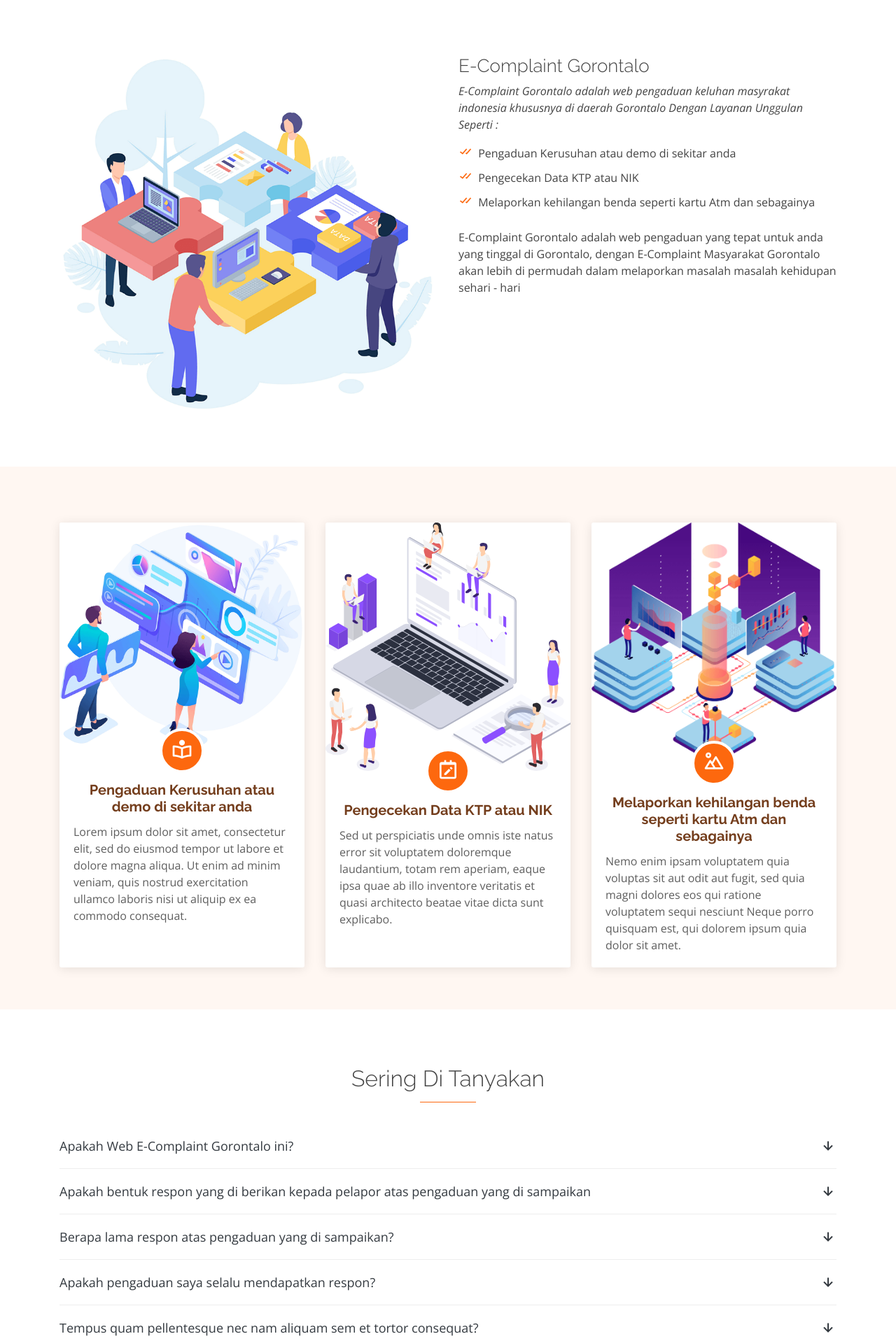
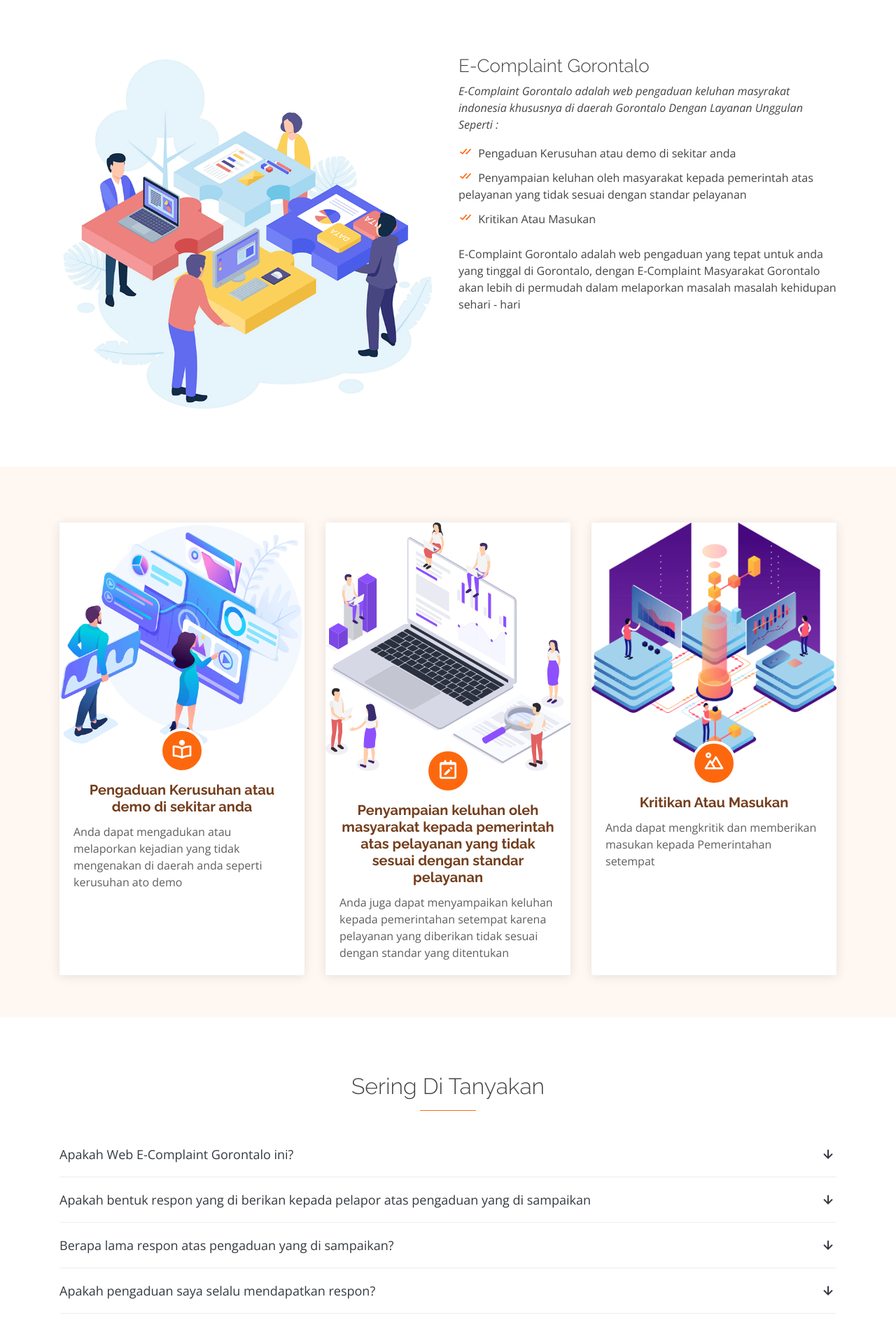
Before and after one commit to Dhnzz/appem2, a PHP site: page /appem2/ in a window 1280 px wide. Shown: the part 641-2558 px from the top of the page at 70% size. Run offline with PHP 8.4, Linux system fonts and the light colour scheme.

Commit message:
update caption di landing page

```diff
--- a/index.php
+++ b/index.php
@@ -81,8 +81,8 @@
             </p>
             <ul>
               <li><i class="bx bx-check-double"></i> Pengaduan Kerusuhan atau demo di sekitar anda</li>
-              <li><i class="bx bx-check-double"></i> Pengecekan Data KTP atau NIK </li>
-              <li><i class="bx bx-check-double"></i> Melaporkan kehilangan benda seperti kartu Atm dan sebagainya</li>
+              <li><i class="bx bx-check-double"></i> Penyampaian keluhan oleh masyarakat kepada pemerintah atas pelayanan yang tidak sesuai dengan standar pelayanan</li>
+              <li><i class="bx bx-check-double"></i> Kritikan Atau Masukan</li>
             </ul>
             <p>
                E-Complaint Gorontalo adalah web pengaduan yang tepat untuk anda yang tinggal di Gorontalo, dengan E-Complaint Masyarakat Gorontalo akan lebih di permudah dalam melaporkan masalah masalah kehidupan sehari - hari
@@ -106,7 +106,7 @@
               </div>
               <div class="card-body">
                 <h5 class="card-title"><a href="http://localhost/appem2/index.php">Pengaduan Kerusuhan atau demo di sekitar anda</a></h5>
-                <p class="card-text">Lorem ipsum dolor sit amet, consectetur elit, sed do eiusmod tempor ut labore et dolore magna aliqua. Ut enim ad minim veniam, quis nostrud exercitation ullamco laboris nisi ut aliquip ex ea commodo consequat. </p>
+                <p class="card-text">Anda dapat mengadukan atau melaporkan kejadian yang tidak mengenakan di daerah anda seperti kerusuhan ato demo </p>
               </div>
             </div>
           </div>
@@ -117,8 +117,8 @@
                 <i class="bx bx-calendar-edit"></i>
               </div>
               <div class="card-body">
-                <h5 class="card-title"><a href="http://localhost/appem2/index.php">Pengecekan Data KTP atau NIK</a></h5>
-                <p class="card-text">Sed ut perspiciatis unde omnis iste natus error sit voluptatem doloremque laudantium, totam rem aperiam, eaque ipsa quae ab illo inventore veritatis et quasi architecto beatae vitae dicta sunt explicabo. </p>
+                <h5 class="card-title"><a href="http://localhost/appem2/index.php">Penyampaian keluhan oleh masyarakat kepada pemerintah atas pelayanan yang tidak sesuai dengan standar pelayanan</a></h5>
+                <p class="card-text">Anda juga dapat menyampaikan keluhan kepada pemerintahan setempat karena pelayanan yang diberikan tidak sesuai dengan standar yang ditentukan  </p>
               </div>
             </div>
           </div>
@@ -129,8 +129,8 @@
                 <i class="bx bx-landscape"></i>
               </div>
               <div class="card-body">
-                <h5 class="card-title"><a href="http://localhost/appem2/index.php">Melaporkan kehilangan benda seperti kartu Atm dan sebagainya</a></h5>
-                <p class="card-text">Nemo enim ipsam voluptatem quia voluptas sit aut odit aut fugit, sed quia magni dolores eos qui ratione voluptatem sequi nesciunt Neque porro quisquam est, qui dolorem ipsum quia dolor sit amet. </p>
+                <h5 class="card-title"><a href="http://localhost/appem2/index.php">Kritikan Atau Masukan</a></h5>
+                <p class="card-text">Anda dapat mengkritik dan memberikan masukan kepada Pemerintahan setempat </p>
               </div>
             </div>
           </div>
@@ -184,23 +184,7 @@
               </p>
             </div>
           </li>
-           <li>
-            <a data-toggle="collapse" href="#faq5" class="collapsed">Tempus quam pellentesque nec nam aliquam sem et tortor consequat? <i class="bx bx-down-arrow-alt icon-show"></i><i class="bx bx-x icon-close"></i></a>
-            <div id="faq5" class="collapse" data-parent=".faq-list">
-              <p>
-                Molestie a iaculis at erat pellentesque adipiscing commodo. Dignissim suspendisse in est ante in. Nunc vel risus commodo viverra maecenas accumsan. Sit amet nisl suscipit adipiscing bibendum est. Purus gravida quis blandit turpis cursus in
-              </p>
-            </div>
-          </li>
 
-          <li>
-            <a data-toggle="collapse" href="#faq6" class="collapsed">Tortor vitae purus faucibus ornare. Varius vel pharetra vel turpis nunc eget lorem dolor? <i class="bx bx-down-arrow-alt icon-show"></i><i class="bx bx-x icon-close"></i></a>
-            <div id="faq6" class="collapse" data-parent=".faq-list">
-              <p>
-                Laoreet sit amet cursus sit amet dictum sit amet justo. Mauris vitae ultricies leo integer malesuada nunc vel. Tincidunt eget nullam non nisi est sit amet. Turpis nunc eget lorem dolor sed. Ut venenatis tellus in metus vulputate eu scelerisque. Pellentesque diam volutpat commodo sed egestas egestas fringilla phasellus faucibus. Nibh tellus molestie nunc non blandit massa enim nec.
-              </p>
-            </div>
-          </li>
 
         </ul>
 
```
